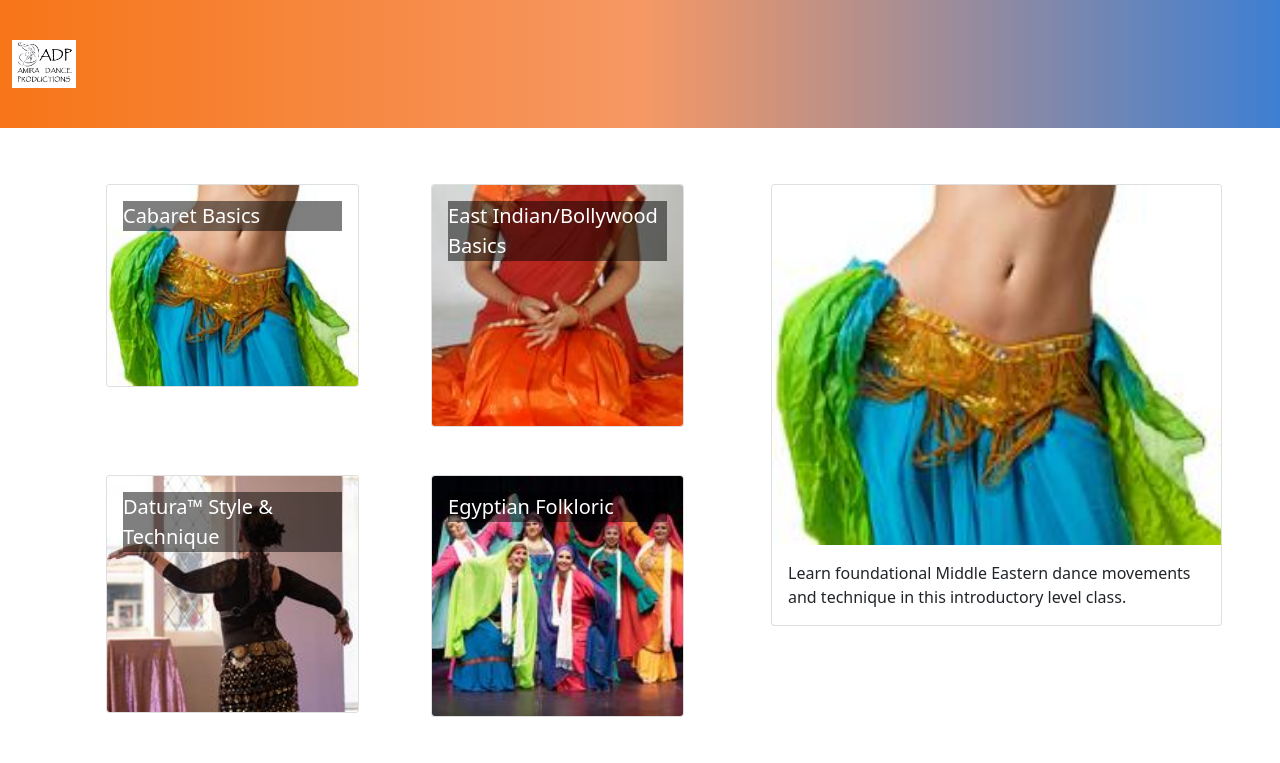
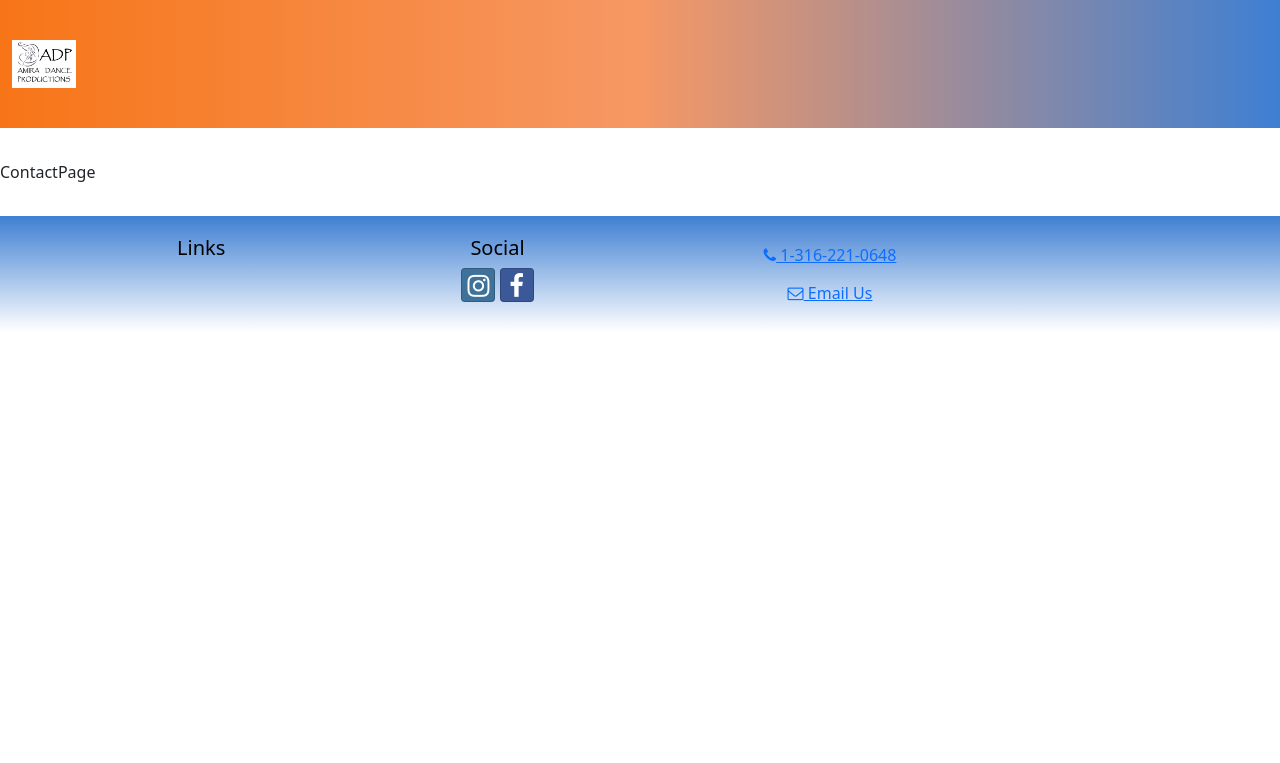
Before and after one commit to mun-v/react-portfolio-project, a React (Create React App) app: page /contact in a window 1280 px wide. Shown: the top 763 px of the page. Built offline with nearby package versions, Linux system fonts and the light colour scheme.

Commit message:
Router Setup

```diff
--- a/src/App.js
+++ b/src/App.js
@@ -1,15 +1,21 @@
-import React from "react";
-import "./App.css";
+import { Routes, Route } from "react-router-dom";
+import ContactPage from "./pages/ContactPage";
+import HomePage from "./pages/HomePage";
 import Header from "./components/Header";
 import Footer from "./components/Footer";
-import CourseDirectoryPage from './pages/CourseDirectoryPage';
+import CourseDirectoryPage from "./pages/CourseDirectoryPage";
+import "./App.css";
 
 function App() {
   return (
     <div className="App">
-        <Header />
-        <CourseDirectoryPage />
-        <Footer />
+      <Header />
+      <Routes>
+        <Route path="/" element={<HomePage />} />
+        <Route path="contact" element={<ContactPage />} />
+        <Route path="directory" element={<CourseDirectoryPage />} />
+      </Routes>
+      <Footer />
     </div>
   );
 }
--- a/src/index.js
+++ b/src/index.js
@@ -1,9 +1,10 @@
 import React from 'react';
 import { createRoot } from 'react-dom/client';
+import { BrowserRouter } from 'react-router-dom';
+import './index.css';
+import App from './App';
+import { store } from './app/store';
 import { Provider } from 'react-redux';
-import { store } from './app/store';
-import App from './App';
-import './index.css';
 import 'bootstrap/dist/css/bootstrap.min.css';
 import 'bootstrap-social/bootstrap-social.css';
 import 'font-awesome/css/font-awesome.css';
@@ -14,9 +15,11 @@
 const root = createRoot(container);
 
 root.render(
-  <React.StrictMode>
-    <Provider store={store}>
-      <App />
-    </Provider>
-  </React.StrictMode>
+    <React.StrictMode>
+        <Provider store={store}>
+            <BrowserRouter>
+                <App />
+            </BrowserRouter>
+        </Provider>
+    </React.StrictMode>
 );
--- /dev/null
+++ b/src/pages/ContactPage.js
@@ -0,0 +1,5 @@
+const ContactPage = () => {
+    return <div>ContactPage</div>;
+};
+
+export default ContactPage;
--- /dev/null
+++ b/src/pages/HomePage.js
@@ -0,0 +1,5 @@
+const HomePage = () => {
+    return <div>HomePage</div>;
+};
+
+export default HomePage;
```
